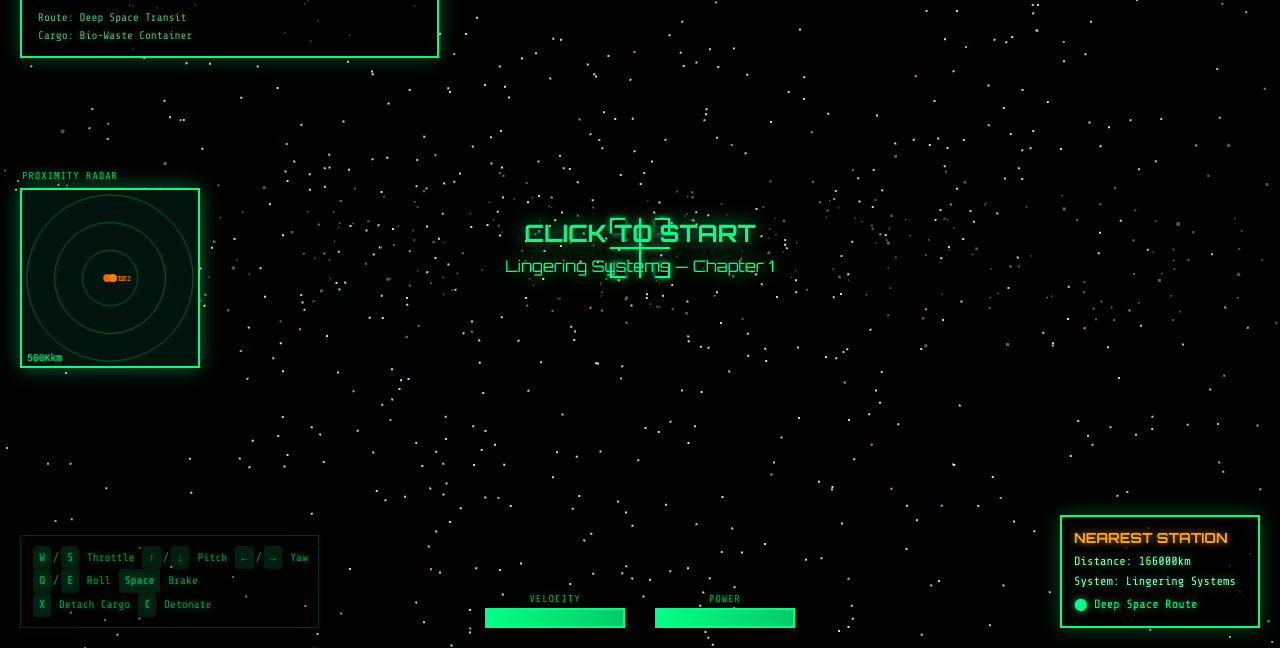
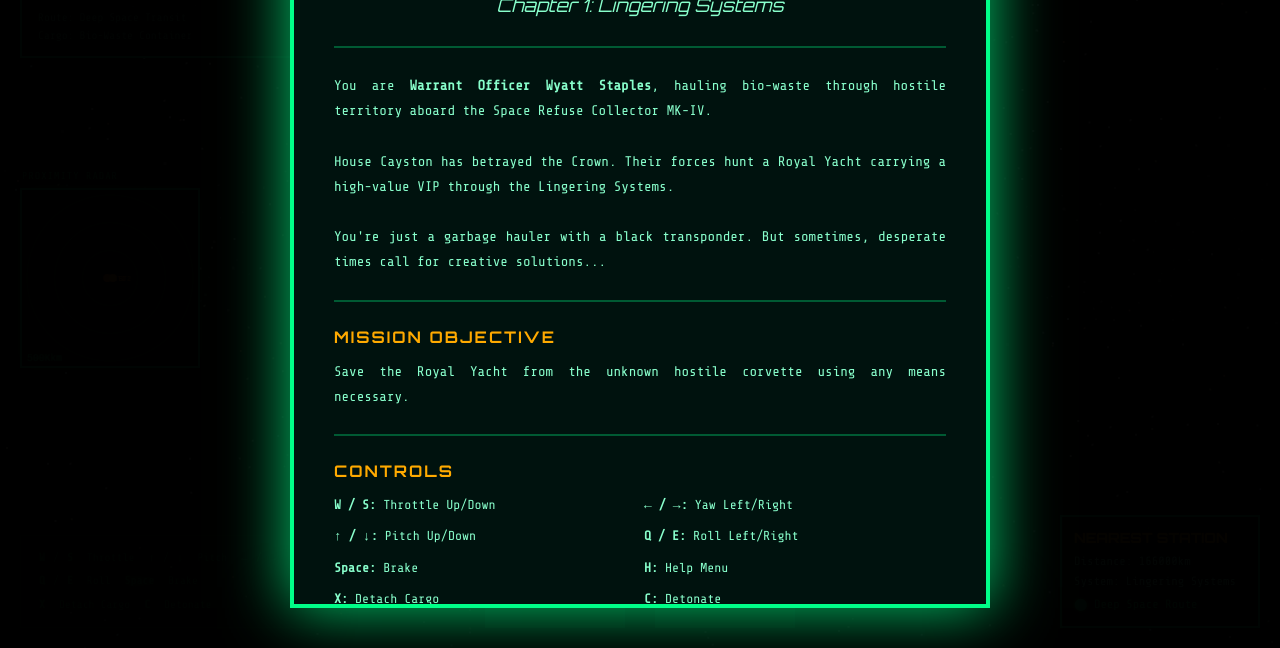
Before and after one commit to dmccuk/tbs_elite, a website built with Vite: page index.html in a window 1280 px wide. Shown: the part 152-800 px from the top of the page. Built offline with nearby package versions, Linux system fonts and the light colour scheme; animation ran at ten frames a second.

Commit message:
Update index.html

```diff
--- a/index.html
+++ b/index.html
@@ -611,9 +611,182 @@
         color: #00ff88;
         text-shadow: 0 0 15px rgba(0, 255, 136, 0.8);
       }
+
+      #splash-screen {
+        position: fixed;
+        top: 0;
+        left: 0;
+        width: 100%;
+        height: 100%;
+        background: rgba(0, 0, 0, 0.98);
+        z-index: 200;
+        display: flex;
+        align-items: center;
+        justify-content: center;
+        pointer-events: auto;
+      }
+
+      #splash-screen.hidden {
+        display: none;
+      }
+
+      .splash-content {
+        width: 700px;
+        max-height: 90vh;
+        background: rgba(0, 20, 15, 0.95);
+        border: 4px solid #00ff88;
+        padding: 40px;
+        box-shadow: 0 0 60px rgba(0, 255, 136, 0.8);
+        overflow-y: auto;
+        animation: splashFadeIn 1s ease-out;
+      }
+
+      @keyframes splashFadeIn {
+        from { opacity: 0; transform: scale(0.9); }
+        to { opacity: 1; transform: scale(1); }
+      }
+
+      .splash-title {
+        font-family: 'Orbitron', sans-serif;
+        font-size: 42px;
+        font-weight: 900;
+        text-align: center;
+        color: #ffaa00;
+        text-shadow: 0 0 20px rgba(255, 170, 0, 1);
+        margin-bottom: 10px;
+        letter-spacing: 4px;
+      }
+
+      .splash-subtitle {
+        font-family: 'Orbitron', sans-serif;
+        font-size: 18px;
+        text-align: center;
+        color: #88ffcc;
+        margin-bottom: 30px;
+        font-style: italic;
+      }
+
+      .splash-divider {
+        border-top: 2px solid #00ff88;
+        margin: 25px 0;
+        opacity: 0.3;
+      }
+
+      .splash-story {
+        font-size: 14px;
+        line-height: 1.8;
+        color: #88ffcc;
+        margin-bottom: 25px;
+        text-align: justify;
+      }
+
+      .splash-section-title {
+        font-family: 'Orbitron', sans-serif;
+        font-size: 16px;
+        font-weight: 700;
+        color: #ffaa00;
+        margin-bottom: 12px;
+        text-transform: uppercase;
+        letter-spacing: 2px;
+      }
+
+      .splash-controls {
+        font-size: 13px;
+        line-height: 1.8;
+        color: #88ffcc;
+        margin-bottom: 25px;
+        display: grid;
+        grid-template-columns: 1fr 1fr;
+        gap: 8px;
+      }
+
+      .splash-kofi {
+        text-align: center;
+        margin: 25px 0;
+        padding: 20px;
+        background: rgba(255, 170, 0, 0.1);
+        border: 2px solid #ffaa00;
+        border-radius: 8px;
+      }
+
+      .splash-kofi-text {
+        font-size: 14px;
+        color: #ffaa00;
+        margin-bottom: 10px;
+        font-weight: 700;
+      }
+
+      .splash-kofi-link {
+        font-family: 'Orbitron', sans-serif;
+        font-size: 16px;
+        color: #00ff88;
+        text-decoration: none;
+        text-shadow: 0 0 10px rgba(0, 255, 136, 0.8);
+        transition: all 0.3s;
+      }
+
+      .splash-kofi-link:hover {
+        color: #ffaa00;
+        text-shadow: 0 0 15px rgba(255, 170, 0, 1);
+      }
+
+      .splash-start {
+        text-align: center;
+        font-family: 'Orbitron', sans-serif;
+        font-size: 18px;
+        font-weight: 700;
+        color: #00ff88;
+        margin-top: 30px;
+        animation: blink 1.5s infinite;
+      }
     </style>
   </head>
   <body>
+    <div id="splash-screen">
+      <div class="splash-content">
+        <div class="splash-title">THE BLACK SHIP</div>
+        <div class="splash-subtitle">Chapter 1: Lingering Systems</div>
+
+        <div class="splash-divider"></div>
+
+        <div class="splash-story">
+          You are <strong>Warrant Officer Wyatt Staples</strong>, hauling bio-waste through hostile territory aboard the Space Refuse Collector MK-IV.
+          <br><br>
+          House Cayston has betrayed the Crown. Their forces hunt a Royal Yacht carrying a high-value VIP through the Lingering Systems.
+          <br><br>
+          You're just a garbage hauler with a black transponder. But sometimes, desperate times call for creative solutions...
+        </div>
+
+        <div class="splash-divider"></div>
+
+        <div class="splash-section-title">Mission Objective</div>
+        <div class="splash-story">
+          Save the Royal Yacht from the unknown hostile corvette using any means necessary.
+        </div>
+
+        <div class="splash-divider"></div>
+
+        <div class="splash-section-title">Controls</div>
+        <div class="splash-controls">
+          <div><strong>W / S:</strong> Throttle Up/Down</div>
+          <div><strong>← / →:</strong> Yaw Left/Right</div>
+          <div><strong>↑ / ↓:</strong> Pitch Up/Down</div>
+          <div><strong>Q / E:</strong> Roll Left/Right</div>
+          <div><strong>Space:</strong> Brake</div>
+          <div><strong>H:</strong> Help Menu</div>
+          <div><strong>X:</strong> Detach Cargo</div>
+          <div><strong>C:</strong> Detonate</div>
+        </div>
+
+        <div class="splash-kofi">
+          <div class="splash-kofi-text">☕ Support Game Development</div>
+          <a href="https://ko-fi.com/scifistories1977" target="_blank" class="splash-kofi-link">ko-fi.com/scifistories1977</a>
+        </div>
+
+        <div class="splash-start">[PRESS ANY KEY TO BEGIN]</div>
+      </div>
+    </div>
+
     <div id="scanlines"></div>
     <div id="vignette"></div>
 
```
